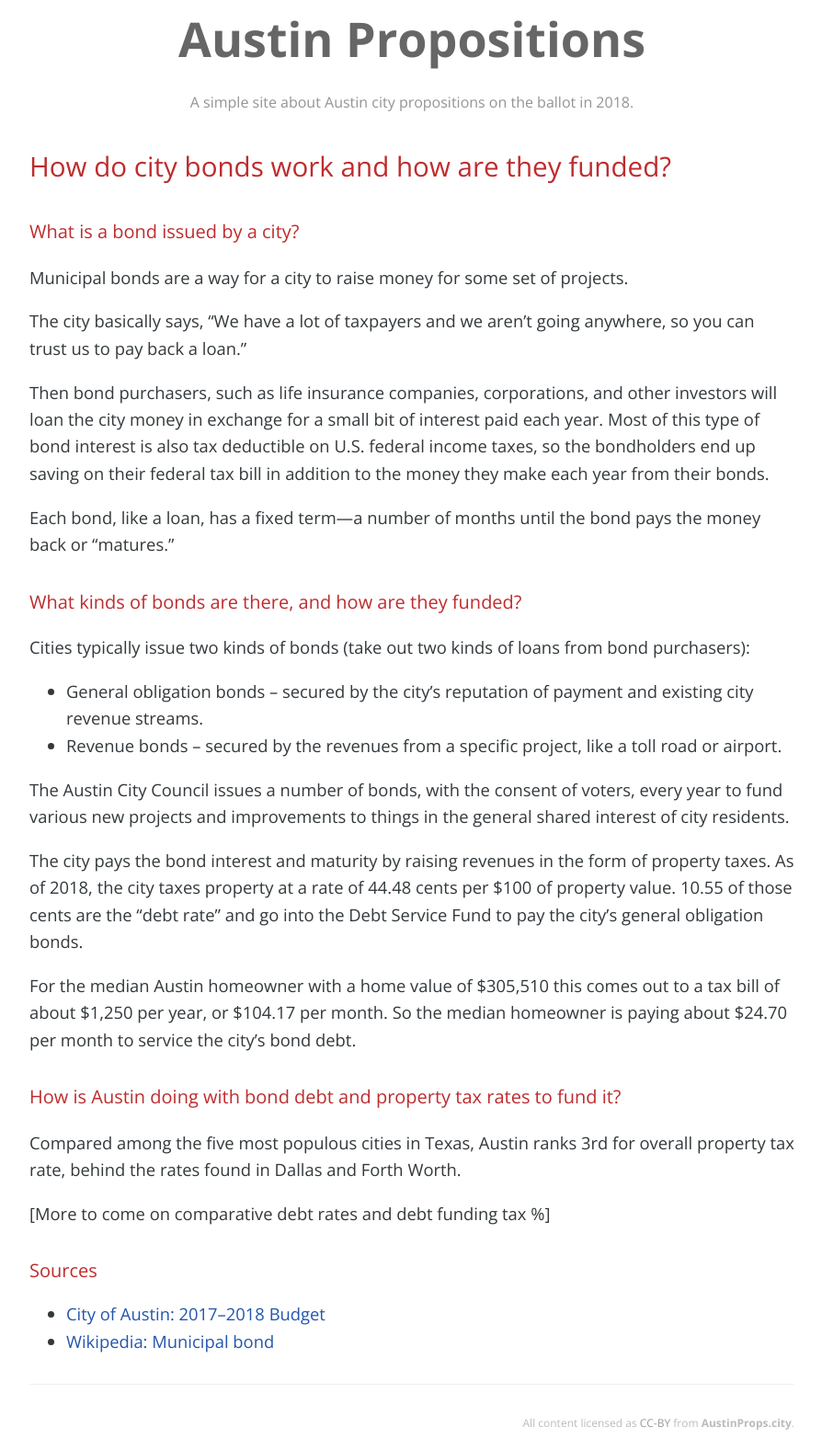
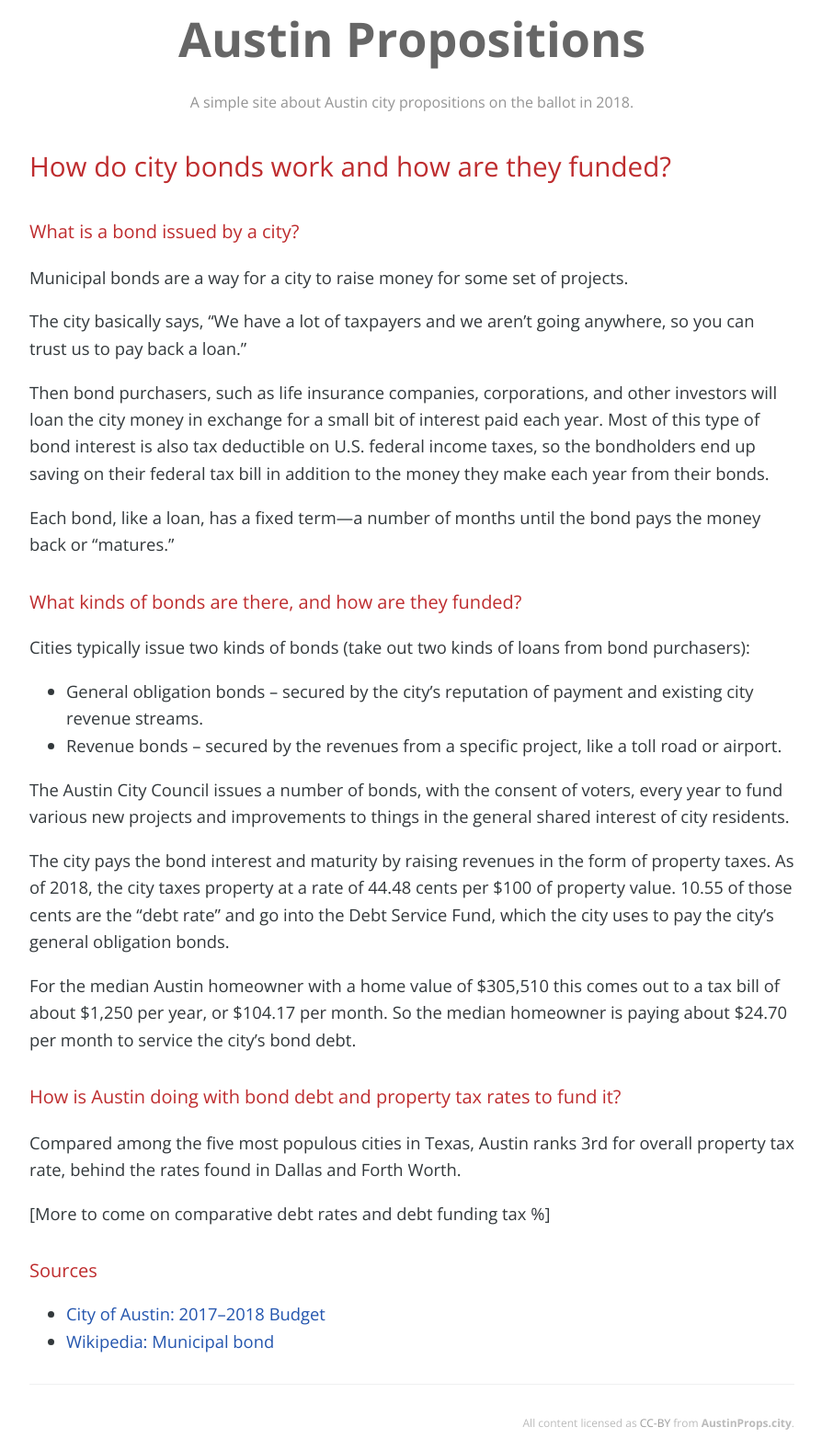
Before and after one commit to h3h/austinprops.city, a Jekyll site: the page built from learn/municipal-bonds.md, in a window 1280 px wide. Shown: the whole page at 92% size, without its empty margins (192-1086 px from the left). Built offline with Jekyll 4.4.1, drawn with Linux system fonts in a browser that asks for light colours.

Commit message:
Better bond wording

```diff
--- a/learn/municipal-bonds.md
+++ b/learn/municipal-bonds.md
@@ -29,7 +29,7 @@ and improvements to things in the general shared interest of city residents.
 
 The city pays the bond interest and maturity by raising revenues in the form of property taxes. As of 2018, the city
 taxes property at a rate of 44.48 cents per $100 of property value. 10.55 of those cents are the “debt rate” and go into
-the Debt Service Fund to pay the city’s general obligation bonds.
+the Debt Service Fund, which the city uses to pay the city’s general obligation bonds.
 
 For the median Austin homeowner with a home value of $305,510 this comes out to a tax bill of about $1,250 per year,
 or $104.17 per month. So the median homeowner is paying about $24.70 per month to service the city’s bond debt.
```
